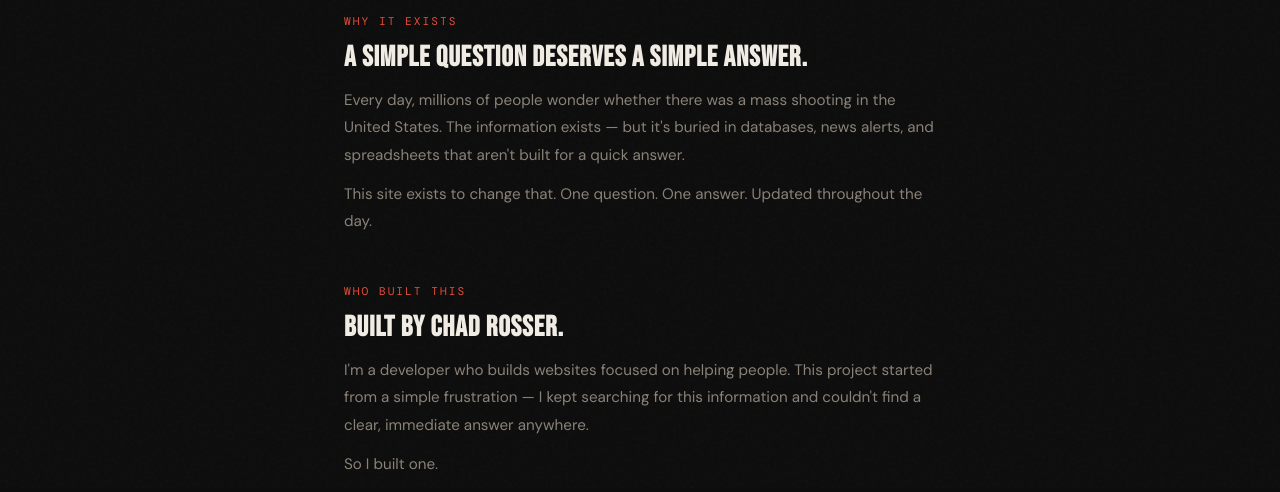
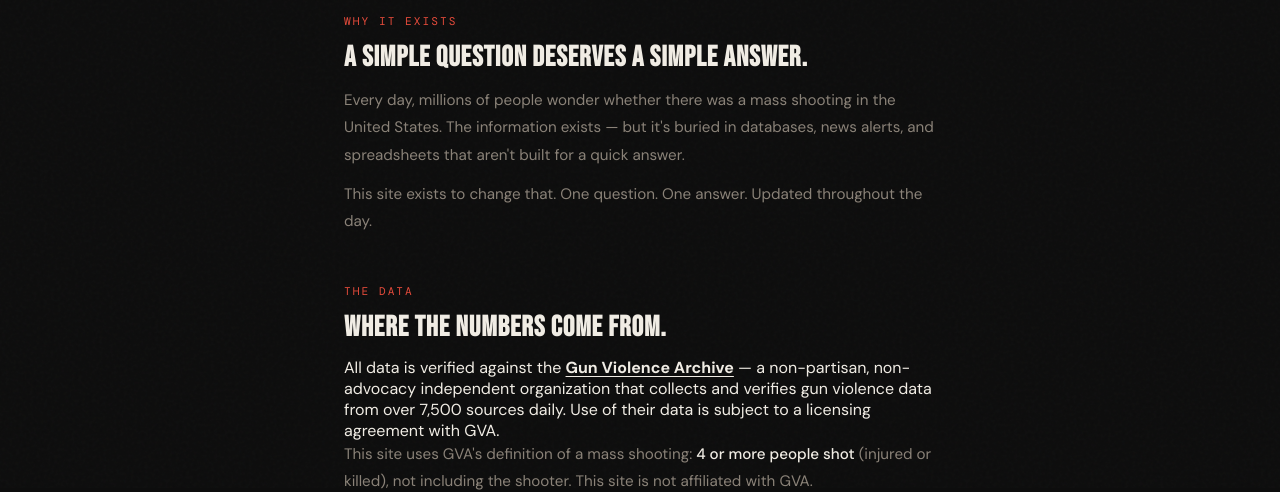
Before and after one commit to chadrosser/mass-shooting-today, a website: page public/about.html in a window 1280 px wide. Shown: the part 312-804 px from the top of the page. Drawn offline with nearby package versions, Linux system fonts and the light colour scheme.

Commit message:
removed parts of aboutme

```diff
--- a/public/about.html
+++ b/public/about.html
@@ -196,13 +196,6 @@
     </section>
 
     <section>
-      <div class="section-label">Who built this</div>
-      <h2>Built by Chad Rosser.</h2>
-      <p>I'm a developer who builds websites focused on helping people. This project started from a simple frustration — I kept searching for this information and couldn't find a clear, immediate answer anywhere.</p>
-      <p>So I built one.</p>
-    </section>
-
-    <section>
       <div class="section-label">The data</div>
       <h2>Where the numbers come from.</h2>
       All data is verified against the <a href="https://www.gunviolencearchive.org" target="_blank" rel="noopener"><strong>Gun Violence Archive</strong></a> — a non-partisan, non-advocacy independent organization that collects and verifies gun violence data from over 7,500 sources daily. Use of their data is subject to a licensing agreement with GVA.
```
